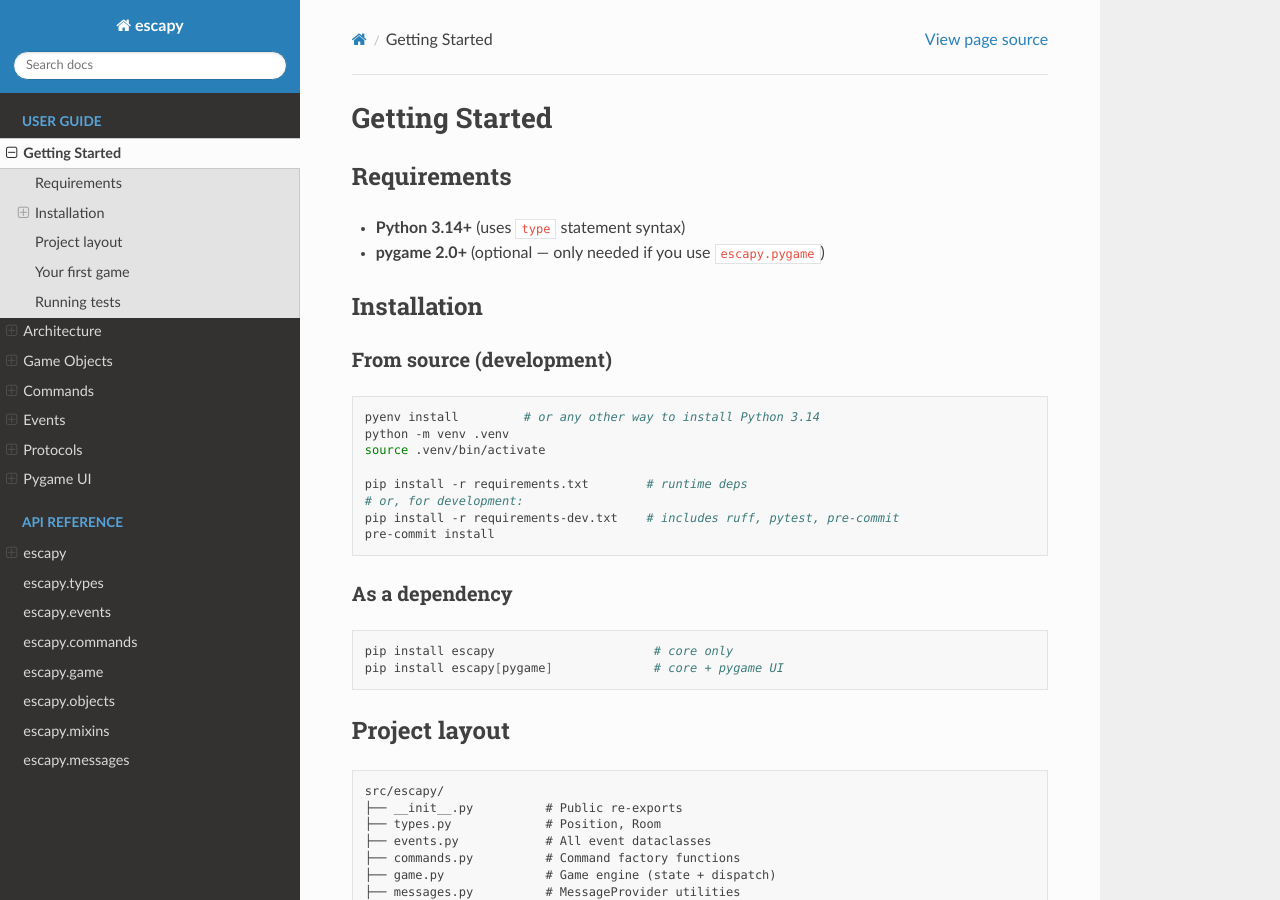
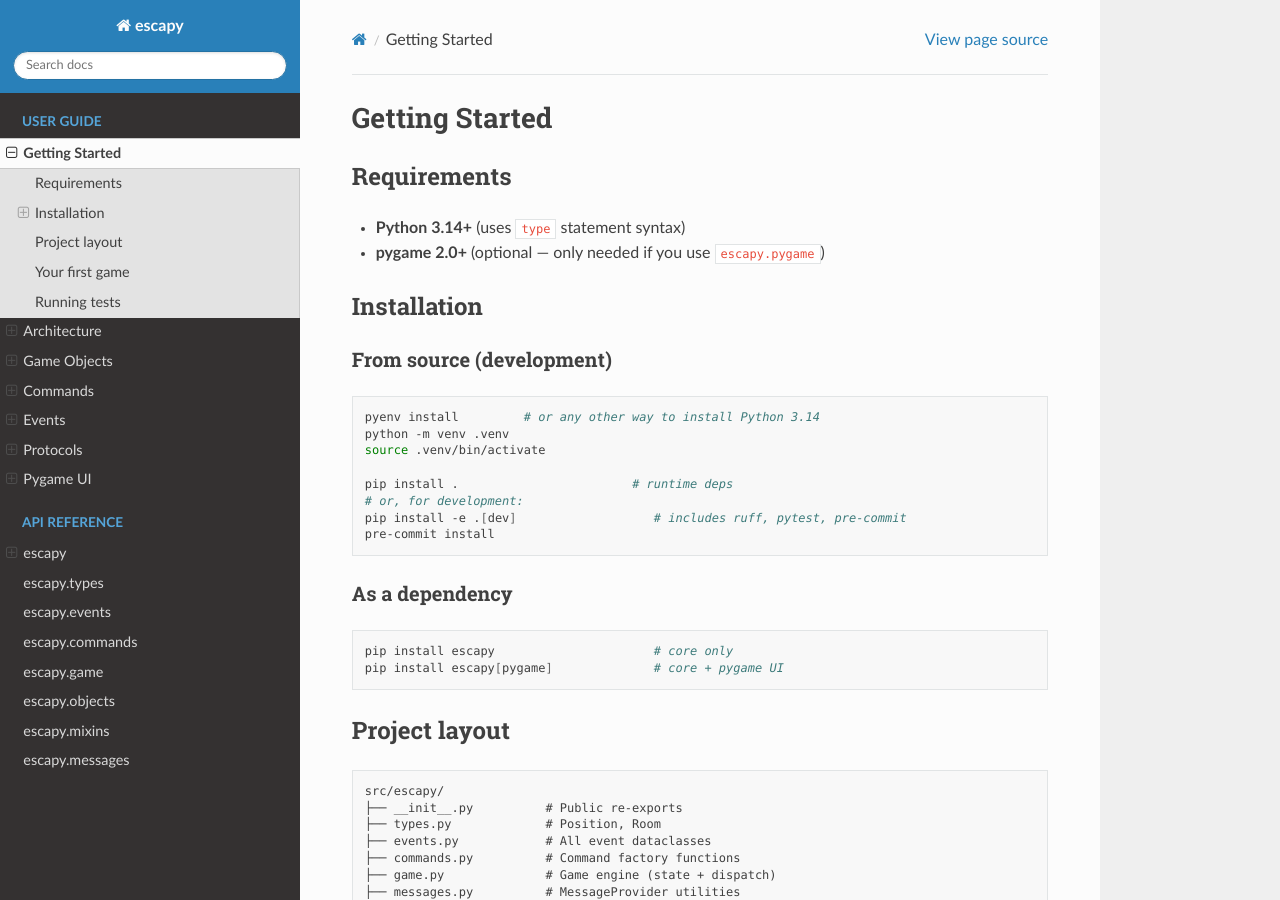
Before and after one commit to teozec/escapy, a Sphinx documentation site: the page built from docs/getting-started.md, in a window 1280 px wide and 900 px high. Built offline with Sphinx 7.4.7 and the Read the Docs theme 3.1.0, drawn with Linux system fonts in a browser that asks for light colours.

Commit message:
chore: remove requirements files

````diff
--- a/docs/getting-started.md
+++ b/docs/getting-started.md
@@ -14,9 +14,9 @@
 python -m venv .venv
 source .venv/bin/activate
 
-pip install -r requirements.txt        # runtime deps
+pip install .                        # runtime deps
 # or, for development:
-pip install -r requirements-dev.txt    # includes ruff, pytest, pre-commit
+pip install -e .[dev]                   # includes ruff, pytest, pre-commit
 pre-commit install
 ```
 
````
Also changed, not shown: README.md (+3 -3 lines), requirements-dev.txt (deleted, +0 -48 lines), requirements.txt (deleted, +0 -8 lines).
